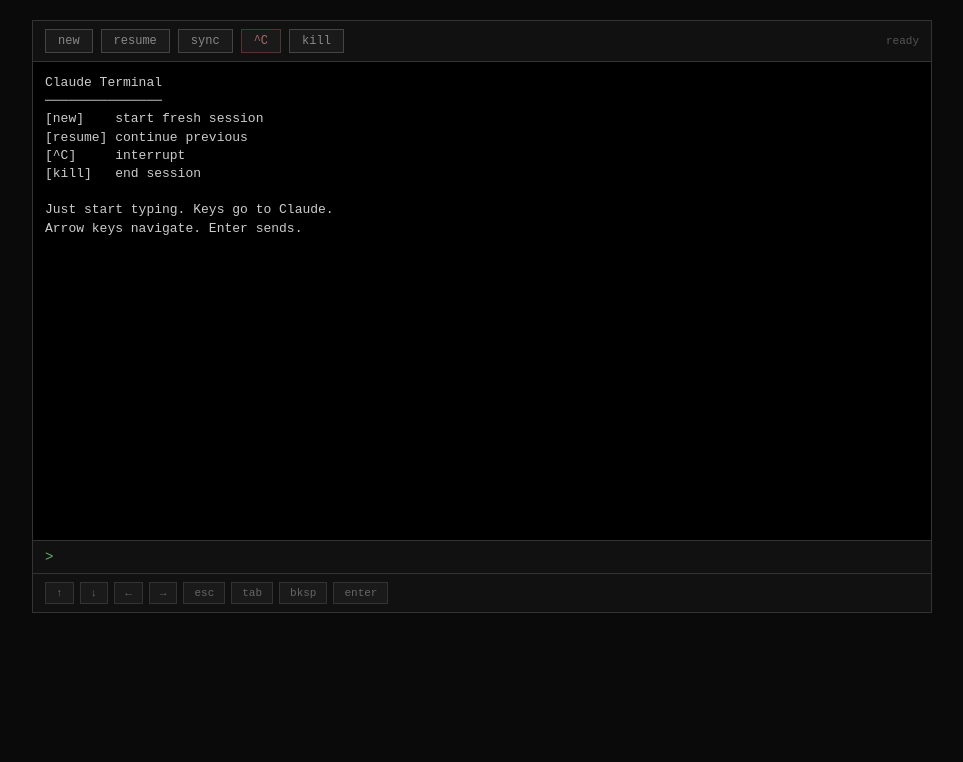
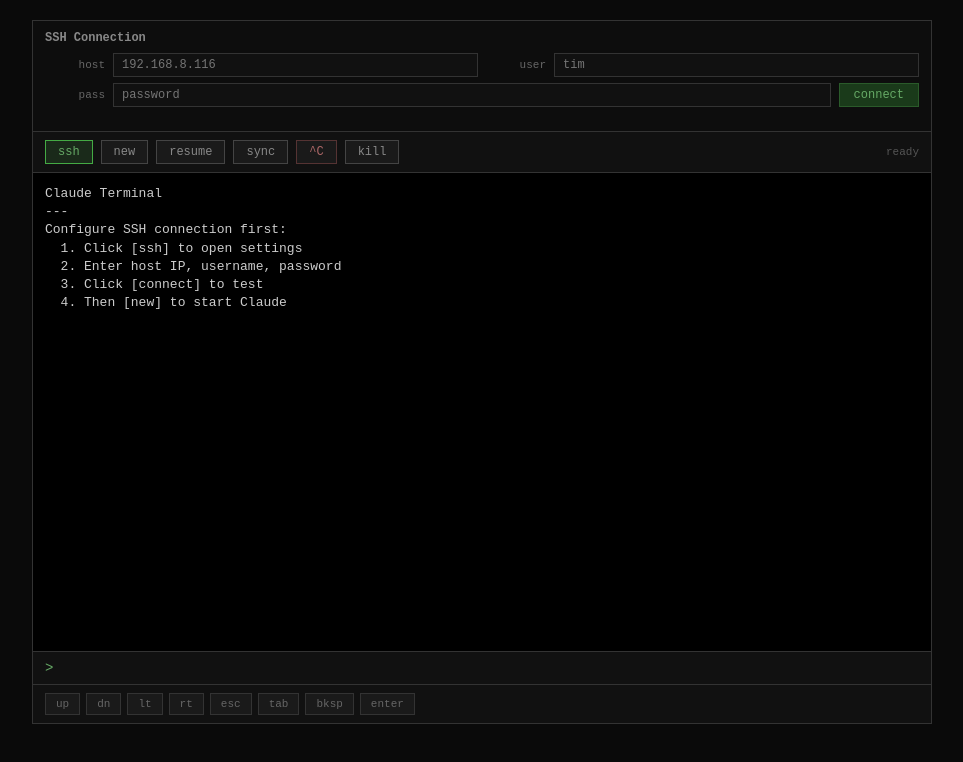
Before and after one commit to timholm/claude-webui, a website: page chart/files/index.html in a window 1280 px wide. Shown: the whole page, without its empty margins (158-1121 px from the left). Drawn offline with Linux system fonts and the light colour scheme.

Commit message:
Add SSH settings panel: configurable host/user/password from UI

```diff
--- a/chart/files/index.html
+++ b/chart/files/index.html
@@ -24,6 +24,58 @@
       flex-direction: column;
       height: 100%;
     }
+    .settings {
+      background: #0d0d0d;
+      border: 1px solid #333;
+      border-bottom: none;
+      padding: 10px 12px;
+      display: none;
+    }
+    .settings.open { display: block; }
+    .settings h3 { color: #888; font-size: 12px; margin-bottom: 8px; }
+    .settings-row {
+      display: flex;
+      gap: 8px;
+      margin-bottom: 6px;
+      align-items: center;
+      flex-wrap: wrap;
+    }
+    .settings-row label {
+      color: #666;
+      font-size: 11px;
+      width: 60px;
+      text-align: right;
+    }
+    .settings-row input {
+      flex: 1;
+      min-width: 120px;
+      background: #111;
+      border: 1px solid #333;
+      color: #ccc;
+      padding: 4px 8px;
+      font-family: monospace;
+      font-size: 12px;
+      outline: none;
+    }
+    .settings-row input:focus { border-color: #555; }
+    .settings-row button {
+      background: #1a3a1a;
+      border: 1px solid #2a5a2a;
+      color: #6a6;
+      padding: 4px 14px;
+      font-family: monospace;
+      font-size: 12px;
+      cursor: pointer;
+    }
+    .settings-row button:hover { background: #2a4a2a; color: #8c8; }
+    .conn-status {
+      font-size: 11px;
+      padding: 4px 0;
+    }
+    .conn-status.ok { color: #6a6; }
+    .conn-status.err { color: #a66; }
+    .conn-status.pending { color: #aa6; }
+
     .bar {
       background: #111;
       padding: 8px 12px;
@@ -46,6 +98,8 @@
     .bar button:hover { background: #2a2a2a; color: #fff; }
     .bar button.danger { border-color: #533; color: #a66; }
     .bar button.danger:hover { background: #322; }
+    .bar button.settings-btn { border-color: #353; color: #686; }
+    .bar button.settings-btn.active { background: #1a2a1a; color: #6a6; border-color: #4a4; }
     .bar .status { margin-left: auto; color: #555; font-size: 11px; }
     .bar .status.ok { color: #6a6; }
     .bar .status.err { color: #a66; }
@@ -108,7 +162,24 @@
 </head>
 <body>
   <div class="container">
+    <div class="settings" id="settingsPanel">
+      <h3>SSH Connection</h3>
+      <div class="settings-row">
+        <label>host</label>
+        <input type="text" id="sshHost" placeholder="192.168.8.116">
+        <label>user</label>
+        <input type="text" id="sshUser" placeholder="tim">
+      </div>
+      <div class="settings-row">
+        <label>pass</label>
+        <input type="password" id="sshPass" placeholder="password">
+        <button onclick="saveConfig()">connect</button>
+      </div>
+      <div class="conn-status" id="connStatus"></div>
+    </div>
+
     <div class="bar">
+      <button class="settings-btn" id="settingsBtn" onclick="toggleSettings()">ssh</button>
       <button onclick="api('new')">new</button>
       <button onclick="api('resume')">resume</button>
       <button onclick="getOutput()">sync</button>
@@ -118,14 +189,12 @@
     </div>
 
     <pre class="terminal" id="terminal" onclick="mobileInput.focus()">Claude Terminal
-───────────────
-[new]    start fresh session
-[resume] continue previous
-[^C]     interrupt
-[kill]   end session
-
-Just start typing. Keys go to Claude.
-Arrow keys navigate. Enter sends.</pre>
+---
+Configure SSH connection first:
+  1. Click [ssh] to open settings
+  2. Enter host IP, username, password
+  3. Click [connect] to test
+  4. Then [new] to start Claude</pre>
 
     <div class="input-bar" onclick="mobileInput.focus()">
       <span class="prompt">&gt;</span>
@@ -133,10 +202,10 @@ Arrow keys navigate. Enter sends.</pre>
     </div>
 
     <div class="keys">
-      <button onclick="key('up')">↑</button>
-      <button onclick="key('down')">↓</button>
-      <button onclick="key('left')">←</button>
-      <button onclick="key('right')">→</button>
+      <button onclick="key('up')">up</button>
+      <button onclick="key('down')">dn</button>
+      <button onclick="key('left')">lt</button>
+      <button onclick="key('right')">rt</button>
       <button onclick="key('escape')">esc</button>
       <button onclick="key('tab')">tab</button>
       <button onclick="key('backspace')">bksp</button>
@@ -147,29 +216,101 @@ Arrow keys navigate. Enter sends.</pre>
   <script>
     const B = window.location.pathname.replace(/\/?$/, '/');
     const terminal = document.getElementById('terminal');
-    const input = document.getElementById('mobileInput');
+    const inp = document.getElementById('mobileInput');
     const status = document.getElementById('status');
+    const settingsPanel = document.getElementById('settingsPanel');
+    const settingsBtn = document.getElementById('settingsBtn');
+    const connStatus = document.getElementById('connStatus');
 
     function st(t, c) {
       status.textContent = t;
       status.className = 'status ' + (c || '');
     }
 
-    // Handle special keys on input
-    input.addEventListener('keydown', (e) => {
+    function toggleSettings() {
+      settingsPanel.classList.toggle('open');
+      settingsBtn.classList.toggle('active');
+    }
+
+    // Load saved config from localStorage
+    function loadSaved() {
+      const saved = localStorage.getItem('claude-ssh');
+      if (saved) {
+        try {
+          const c = JSON.parse(saved);
+          document.getElementById('sshHost').value = c.host || '';
+          document.getElementById('sshUser').value = c.user || '';
+          document.getElementById('sshPass').value = c.pass || '';
+        } catch {}
+      }
+    }
+
+    async function saveConfig() {
+      const host = document.getElementById('sshHost').value.trim();
+      const user = document.getElementById('sshUser').value.trim();
+      const pass = document.getElementById('sshPass').value;
+
+      if (!host || !user) {
+        connStatus.textContent = 'host and user required';
+        connStatus.className = 'conn-status err';
+        return;
+      }
+
+      connStatus.textContent = 'connecting...';
+      connStatus.className = 'conn-status pending';
+
+      try {
+        const r = await fetch(B + 'api/config', {
+          method: 'POST',
+          headers: { 'Content-Type': 'application/json' },
+          body: JSON.stringify({ host, user, pass })
+        });
+        const d = await r.json();
+
+        if (d.ok) {
+          connStatus.textContent = 'connected to ' + user + '@' + host;
+          connStatus.className = 'conn-status ok';
+          localStorage.setItem('claude-ssh', JSON.stringify({ host, user, pass }));
+          st('connected', 'ok');
+          terminal.textContent = 'Connected to ' + user + '@' + host + '\n---\n[new]    start fresh Claude session\n[resume] continue previous session\n[^C]     interrupt\n[kill]   end session';
+        } else {
+          connStatus.textContent = 'failed: ' + (d.error || 'unknown error');
+          connStatus.className = 'conn-status err';
+          st('not connected', 'err');
+        }
+      } catch (e) {
+        connStatus.textContent = 'error: ' + e.message;
+        connStatus.className = 'conn-status err';
+      }
+    }
+
+    // Auto-connect on load if saved
+    async function autoConnect() {
+      loadSaved();
+      const host = document.getElementById('sshHost').value;
+      const user = document.getElementById('sshUser').value;
+      const pass = document.getElementById('sshPass').value;
+      if (host && user && pass) {
+        await saveConfig();
+      } else {
+        // Show settings panel if no saved config
+        settingsPanel.classList.add('open');
+        settingsBtn.classList.add('active');
+      }
+    }
+
+    inp.addEventListener('keydown', (e) => {
       if (e.key === 'Enter') {
         e.preventDefault();
-        if (input.value) {
-          send(input.value);
-          input.value = '';
+        if (inp.value) {
+          send(inp.value);
+          inp.value = '';
           setTimeout(getOutput, 500);
         } else {
           key('enter');
         }
         return;
       }
-
-      // Ctrl+C for interrupt (when no selection)
       if ((e.ctrlKey || e.metaKey) && e.key === 'c' && !window.getSelection().toString()) {
         e.preventDefault();
         key('ctrl-c');
@@ -177,31 +318,27 @@ Arrow keys navigate. Enter sends.</pre>
       }
     });
 
-    // Global keys when input not focused
     document.addEventListener('keydown', (e) => {
-      if (document.activeElement === input) return;
+      if (document.activeElement === inp) return;
+      if (document.activeElement.tagName === 'INPUT') return;
 
       const navKeys = {
         'ArrowUp': 'up', 'ArrowDown': 'down',
         'ArrowLeft': 'left', 'ArrowRight': 'right',
         'Escape': 'escape', 'Tab': 'tab'
       };
-
       if (navKeys[e.key]) {
         e.preventDefault();
         key(navKeys[e.key]);
         return;
       }
-
       if (e.key === ' ') {
         e.preventDefault();
         key('space');
         return;
       }
-
-      // Focus input for typing
       if (e.key.length === 1 && !e.ctrlKey && !e.metaKey) {
-        input.focus();
+        inp.focus();
       }
     });
 
@@ -251,10 +388,12 @@ Arrow keys navigate. Enter sends.</pre>
           terminal.textContent = d.output;
           st('synced', 'ok');
         } else {
-          st('err', 'err');
+          st(d.error || 'no output', d.ok ? '' : 'err');
         }
       } catch (e) { st('err', 'err'); }
     }
+
+    autoConnect();
   </script>
 </body>
 </html>
```
Also changed, not shown: chart/files/server.js (+47 -20 lines).
